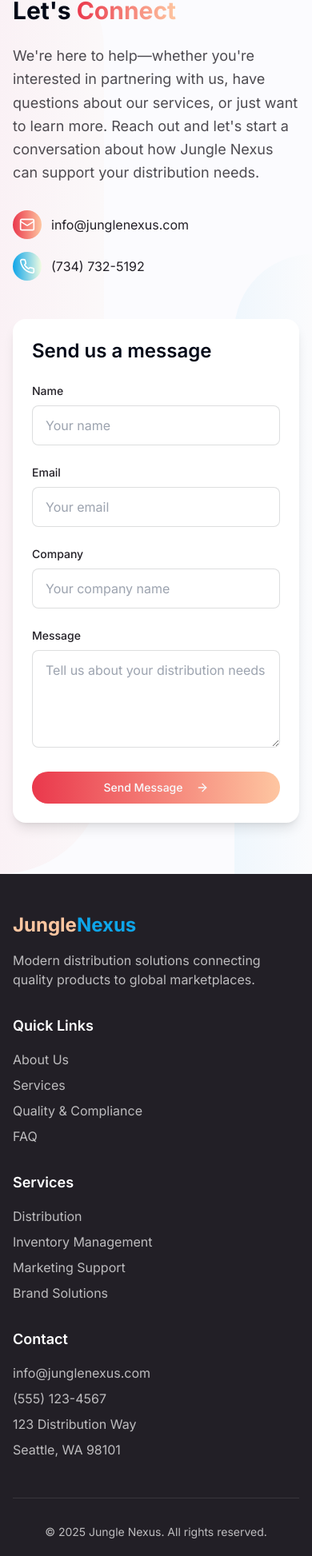
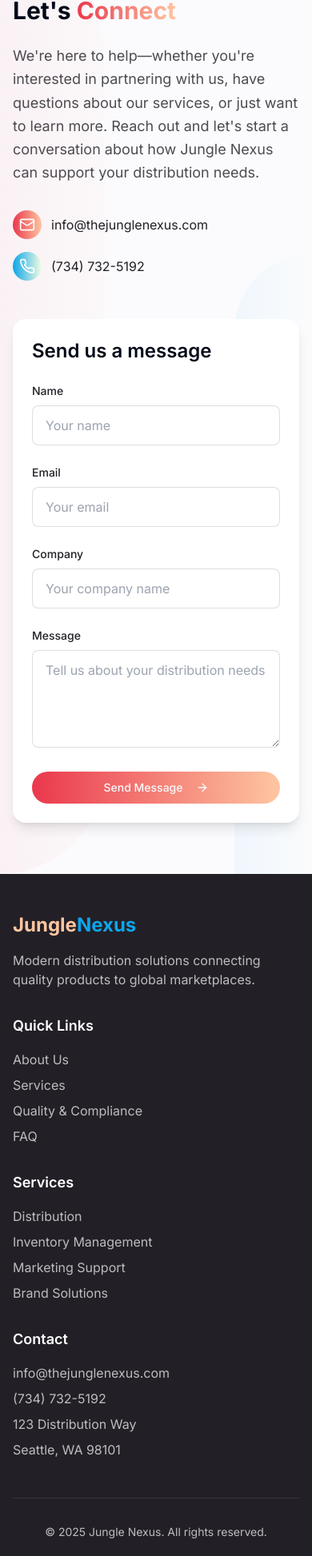
Before and after one commit to JungleNexus/Junglenexus.github.io, a React (Vite) app: page / in a window 390 px wide. Shown: the part 6387-8333 px from the top of the page at 80% size. Built offline with nearby package versions, Linux system fonts and the light colour scheme.

Commit message:
Update email and contact information
Replaced all instances of the old email with info@thejunglenexus.com. Added phone number and email to the footer contact section.

```diff
--- a/src/components/Contact.tsx
+++ b/src/components/Contact.tsx
@@ -28,8 +28,8 @@ const Contact = () => {
                 <div className="bg-jungle-gradient rounded-full p-2">
                   <Mail className="h-5 w-5 text-white" />
                 </div>
-                <a href="mailto:info@junglenexus.com" className="text-neutral-charcoal hover:text-jungle-red transition-colors">
-                  info@junglenexus.com
+                <a href="mailto:info@thejunglenexus.com" className="text-neutral-charcoal hover:text-jungle-red transition-colors">
+                  info@thejunglenexus.com
                 </a>
               </div>
 
--- a/src/components/Footer.tsx
+++ b/src/components/Footer.tsx
@@ -41,8 +41,8 @@ const Footer = () => {
           <div>
             <h3 className="text-lg font-semibold mb-4">Contact</h3>
             <ul className="space-y-2">
-              <li className="text-white/70">info@junglenexus.com</li>
-              <li className="text-white/70">(555) 123-4567</li>
+              <li className="text-white/70">info@thejunglenexus.com</li>
+              <li className="text-white/70">(734) 732-5192</li>
               <li className="text-white/70">123 Distribution Way</li>
               <li className="text-white/70">Seattle, WA 98101</li>
             </ul>
```
